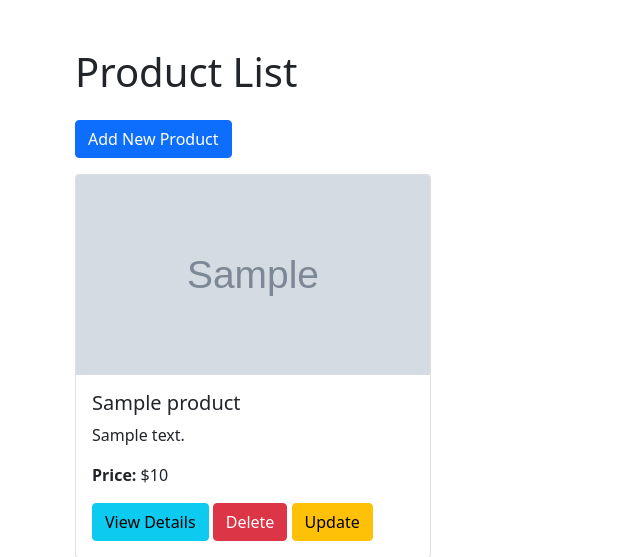
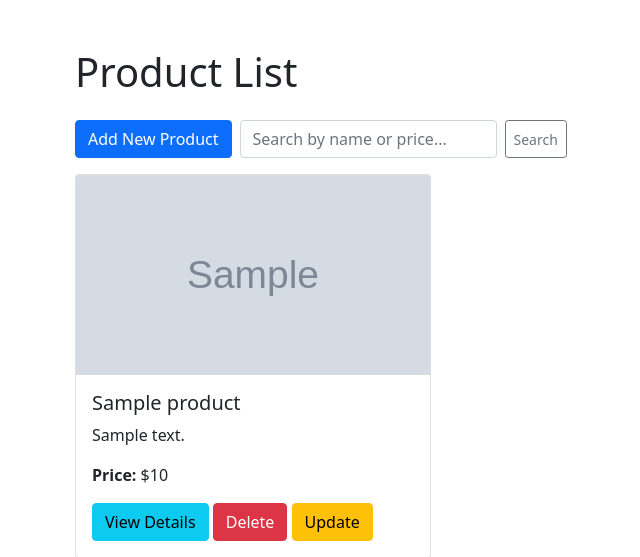
Before and after one commit to Raazh12/Invontory-management-system-for-php-and-mysql, a PHP site: page /select.php in a window 1280 px wide. Shown: the top 557 px of the page, without its empty margins (7-647 px from the left). Run offline with PHP 8.4, Linux system fonts and the light colour scheme; tables that the repository leaves empty or names only in its code hold one stand-in row (values such as "Sample post"); grey boxes marked "Sample" are stand-in pictures.

Commit message:
update searching

```diff
--- a/select.php
+++ b/select.php
@@ -10,7 +10,15 @@
 <body>
     <div class="container my-5">
         <h1 class="mb-4">Product List</h1>
-        <a href="insert.php" class="btn btn-primary mb-3">Add New Product</a>
+        <div class="d-flex mb-3">
+            <a href="insert.php" class="btn btn-primary me-2">Add New Product</a>
+            <!-- Search Form -->
+            <form method="GET" class="d-flex">
+                <input type="text" name="search" class="form-control me-2" placeholder="Search by name or price..." aria-label="Search">
+                <button class="btn btn-outline-secondary btn-sm" type="submit">Search</button>
+            </form>
+        </div>
+
         <div class="row">
             <?php
             $con = new mysqli("localhost", "root", "", "inventory_management_db");
@@ -58,12 +66,14 @@
                 }
             }
 
-            // Fetch products
-            $sql = "SELECT * FROM products";
-            $result = $con->query($sql);
-            if (!$result) {
-                die("Query failed: " . $con->error);
-            }
+            // Fetch products with search functionality
+            $search = isset($_GET['search']) ? $_GET['search'] : '';
+            $sql = "SELECT * FROM products WHERE name LIKE ? OR price LIKE ?";
+            $stmt = $con->prepare($sql);
+            $likeSearch = "%" . $search . "%";
+            $stmt->bind_param("ss", $likeSearch, $likeSearch);
+            $stmt->execute();
+            $result = $stmt->get_result();
 
             if ($result->num_rows > 0) {
                 while ($row = $result->fetch_array()) {
```
